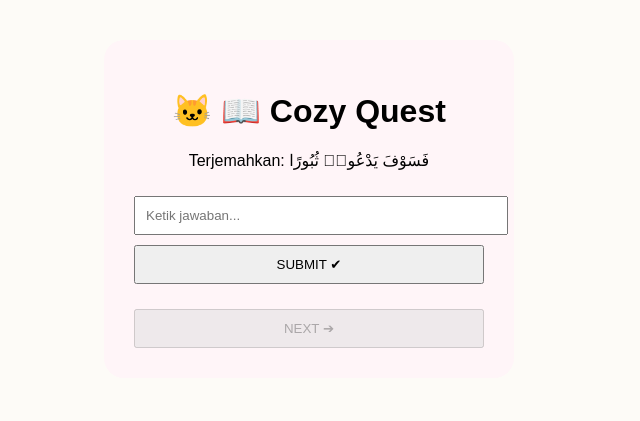
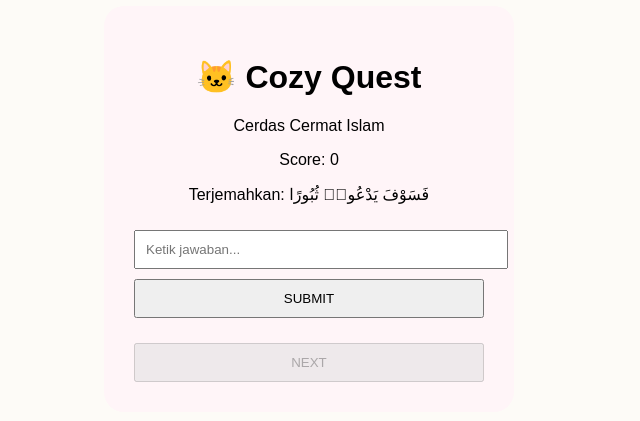
Before and after one commit to ajanisa561-beep/cerdas-cermat-islam, a plain HTML site: page index.html in a window 1280 px wide. Shown: the part 199-620 px from the top of the page, without its empty margins (331-971 px from the left). Drawn offline with Linux system fonts and the light colour scheme.

Commit message:
Update index.html for Cozy Quest CCI

```diff
--- a/index.html
+++ b/index.html
@@ -2,20 +2,26 @@
 <html lang="id">
 <head>
   <meta charset="UTF-8">
-  <title>Cozy Quest Web</title>
+  <title>Cozy Quest CCI</title>
   <link rel="stylesheet" href="style.css">
 </head>
 <body>
 
-<div class="card">
-  <h1>🐱 📖 Cozy Quest</h1>
-  <p id="question">Loading...</p>
+<div class="container">
+  <div class="card">
+    <h1>🐱 Cozy Quest</h1>
+    <p class="subtitle">Cerdas Cermat Islam</p>
 
-  <input type="text" id="answer" placeholder="Ketik jawaban..." />
-  <button onclick="checkAnswer()">SUBMIT ✔</button>
+    <div class="score">Score: <span id="score">0</span></div>
 
-  <div id="result"></div>
-  <button id="nextBtn" onclick="nextQuestion()" disabled>NEXT ➔</button>
+    <p id="question">Loading...</p>
+
+    <input type="text" id="answer" placeholder="Ketik jawaban..." />
+    <button onclick="checkAnswer()">SUBMIT</button>
+
+    <div id="result"></div>
+    <button id="nextBtn" onclick="nextQuestion()" disabled>NEXT</button>
+  </div>
 </div>
 
 <script src="script.js"></script>
```
